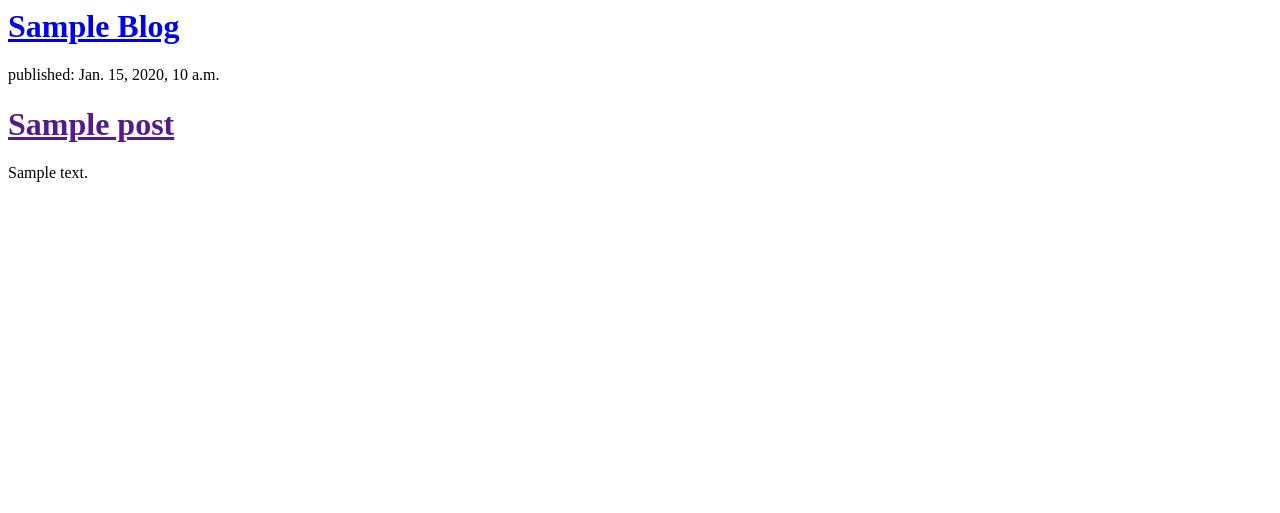
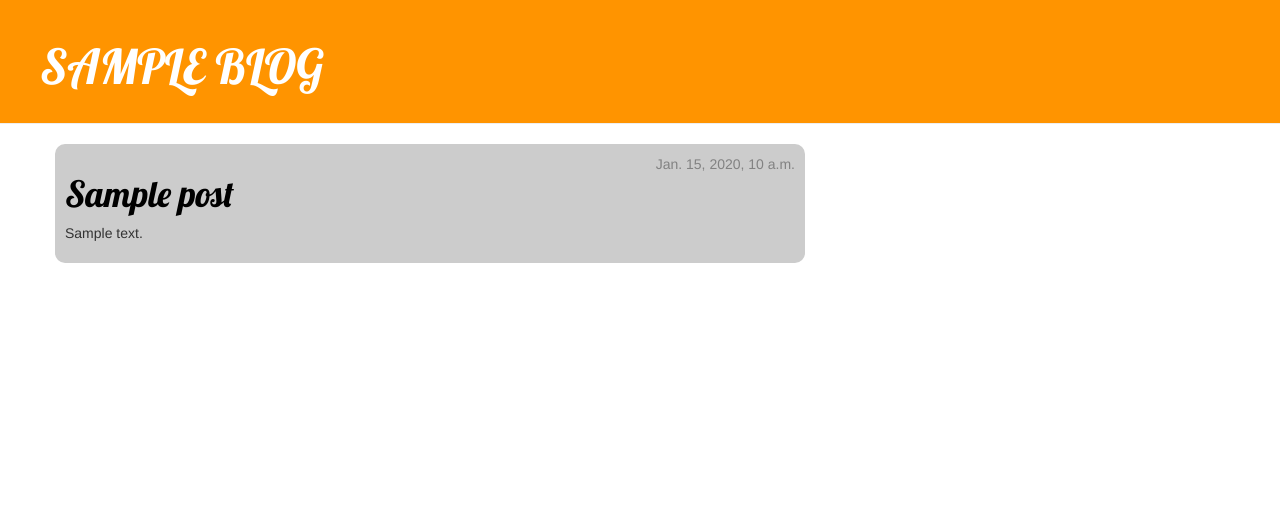
Before and after one commit to htadg/sample_blog_with_django, a Django app: template blog/templates/blog/post_list.html in a window 1280 px wide. Shown: the top 513 px of the page. Run offline with Django 3.2, Linux system fonts and the light colour scheme; the template is opened without the code that fills it: most values are stand-ins (such as "Sample title", 1, 10 or a date in 2020); some libraries are stand-ins or nearby versions.

Commit message:
CSS added

```diff
--- /dev/null
+++ b/blog/static/css/blog.css
@@ -0,0 +1,54 @@
+h1 a {
+    color: #FCA205;
+    font-family: 'Lobster';
+}
+.page-header {
+    background-color: #ff9400;
+    margin-top: 0;
+    padding: 20px 20px 20px 40px;
+}
+
+.page-header h1, .page-header h1 a, .page-header h1 a:visited, .page-header h1 a:active {
+    color: #ffffff;
+    font-size: 36pt;
+    text-decoration: none;
+}
+
+.content {
+    margin-left: 40px;
+}
+
+h1, h2, h3, h4 {
+    font-family: 'Lobster', cursive;
+}
+
+.date {
+    float: right;
+    color: #828282;
+}
+
+.save {
+    float: right;
+}
+
+.post-form textarea, .post-form input {
+    width: 100%;
+}
+
+.top-menu, .top-menu:hover, .top-menu:visited {
+    color: #ffffff;
+    float: right;
+    font-size: 26pt;
+    margin-right: 20px;
+}
+
+.post {
+    margin-bottom: 50px;
+    background-color: #cccccc;
+    padding: 10px 10px 10px 10px;
+    border-radius: 10px;
+}
+
+.post h1 a, .post h1 a:visited {
+    color: #000000;
+}
--- /dev/null
+++ b/blog/templates/blog/base.html
@@ -0,0 +1,23 @@
+{% load staticfiles %}
+<html>
+    <head>
+        <title>Sample Blog</title>
+        <link rel="stylesheet" href="//maxcdn.bootstrapcdn.com/bootstrap/3.2.0/css/bootstrap.min.css">
+        <link rel="stylesheet" href="//maxcdn.bootstrapcdn.com/bootstrap/3.2.0/css/bootstrap-theme.min.css">
+        <link href='//fonts.googleapis.com/css?family=Lobster&subset=latin,latin-ext' rel='stylesheet' type='text/css'>
+        <link rel="stylesheet" href="{% static 'css/blog.css' %}">
+    </head>
+    <body>
+        <div class="page-header">
+            <h1><a href="/">SAMPLE BLOG</a></h1>
+        </div>
+        <div class="content container">
+            <div class="row">
+                <div class="col-md-8">
+                    {% block content %}
+                    {% endblock %}
+                </div>
+            </div>
+        </div>
+    </body>
+</html>
--- a/blog/templates/blog/post_list.html
+++ b/blog/templates/blog/post_list.html
@@ -1,18 +1,38 @@
+{% extends 'blog/base.html' %}
+{% load staticfiles %}
 <html>
     <head>
         <title>Sample blog</title>
+
+		<link rel="stylesheet" href="//maxcdn.bootstrapcdn.com/bootstrap/3.2.0/css/bootstrap.min.css">
+		<link rel="stylesheet" href="//maxcdn.bootstrapcdn.com/bootstrap/3.2.0/css/bootstrap-theme.min.css">
+
+		<link rel="stylesheet" href="{% static 'css/blog.css' %}">
+
+		<link href="http://fonts.googleapis.com/css?family=Lobster&subset=latin,latin-ext" rel="stylesheet" type="text/css">
+
     </head>
     <body>
-    	<div>
-    	<h1><a href="/">Sample Blog</a></h1>
+    	<div class="page-header">
+    	<h1><a href="/">SAMPLE BLOG</a></h1>
 		</div>
 
-		{% for post in posts %}
-    	<div>
-        	<p>published: {{ post.published_date }}</p>
-        	<h1><a href="">{{ post.title }}</a></h1>
-        	<p>{{ post.text|linebreaks }}</p>
-    	</div>
-		{% endfor %}
+		<div class="content container">
+    		<div class="row">
+        		<div class="col-md-8">
+            		{% block content %}
+    				{% for post in posts %}
+        			<div class="post">
+            			<div class="date">
+                			{{ post.published_date }}
+            			</div>
+            			<h1><a href="">{{ post.title }}</a></h1>
+            			<p>{{ post.text|linebreaks }}</p>
+        			</div>
+    				{% endfor %}
+					{% endblock %}
+        		</div>
+    		</div>
+		</div>
     </body>
 </html>
--- a/blog/views.py
+++ b/blog/views.py
@@ -3,5 +3,5 @@ from django.utils import timezone
 from .models import Post
 
 def post_list(request):
-    posts = Post.objects.filter(published_date__lte=timezone.now()).order_by('published_date')
+    posts = Post.objects.filter(published_date__lte=timezone.now()).order_by('-published_date')
     return render(request, 'blog/post_list.html', {'posts': posts})
```
